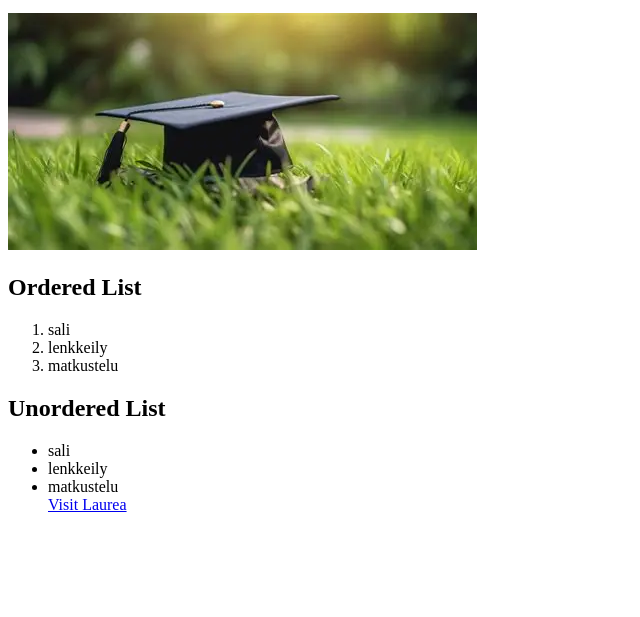
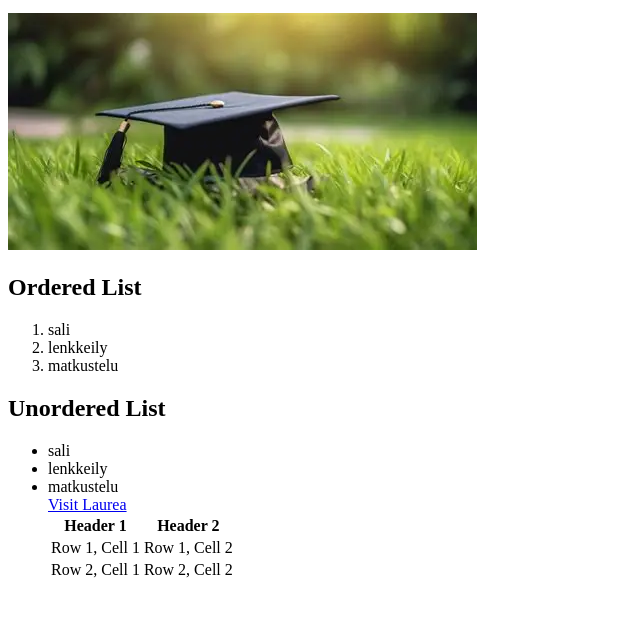
Before and after one commit to KataWiklund/Websivusto_syksy2025, a plain HTML site: page WS01_HTML/index.html in a window 1280 px wide. Shown: the part 101-718 px from the top of the page, without its empty margins (0-640 px from the left). Drawn offline with Linux system fonts and the light colour scheme.

Commit message:
Lista liitetty

```diff
--- a/WS01_HTML/index.html
+++ b/WS01_HTML/index.html
@@ -24,6 +24,20 @@
         <a href="https://www.laurea.fi">Visit Laurea</a>
         <table>
     <tr>
+      <table>
+    <tr>
+        <th>Header 1</th>
+        <th>Header 2</th>
+    </tr>
+    <tr>
+        <td>Row 1, Cell 1</td>
+        <td>Row 1, Cell 2</td>
+    </tr>
+    <tr>
+        <td>Row 2, Cell 1</td>
+        <td>Row 2, Cell 2</td>
+    </tr>
+    </table>
 
   </body>
 </html>
```
